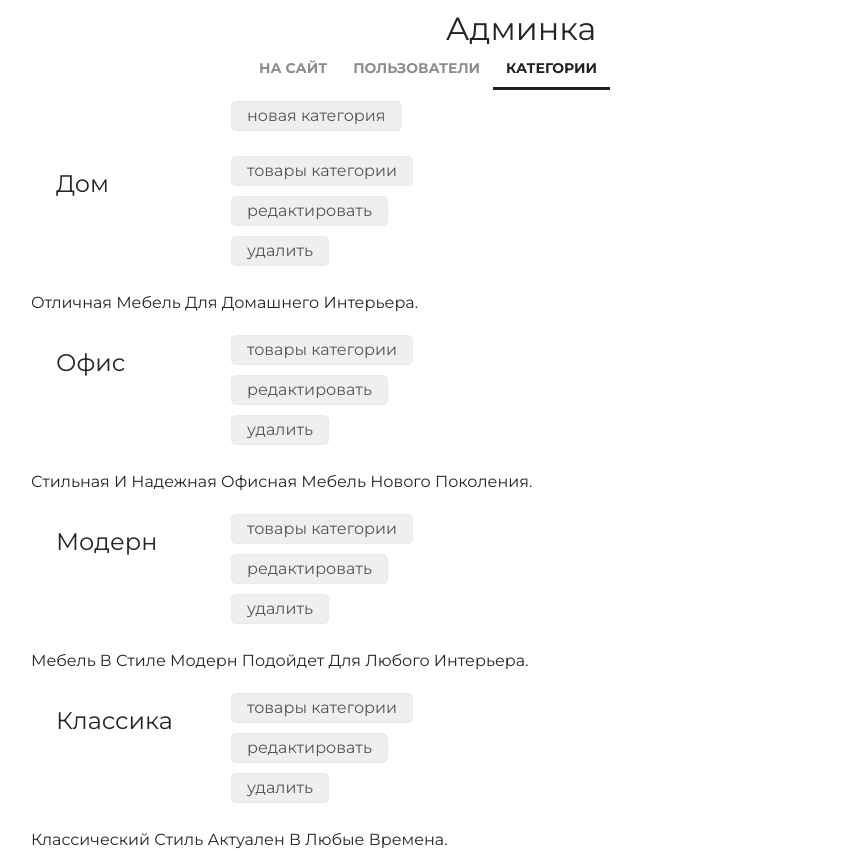
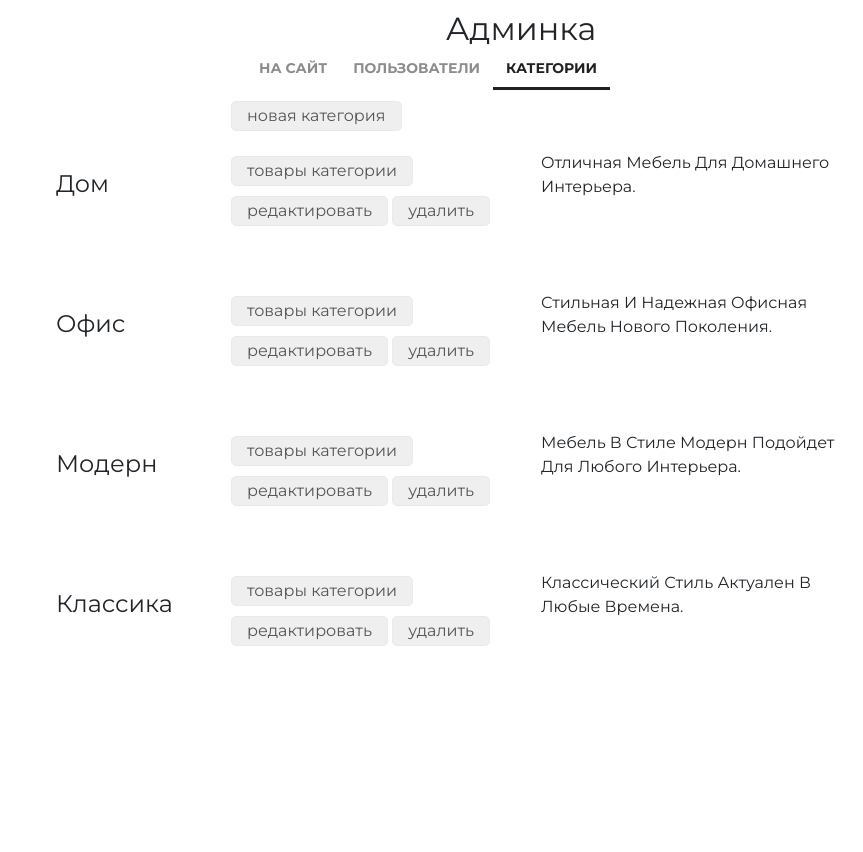
Before and after one commit to Felix-Fenix/geekshop_rel_3, a Django app: page /admin/categories/read/ in a window 1280 px wide. Shown: the whole page, without its empty margins (119-982 px from the left). After the commit the page ends 646 px from the top, so only its background shows below. Run offline with Django 3.2, Linux system fonts and the light colour scheme; a user stored in the database is signed in; data comes from the database, SQL or seed files in the repository; some libraries are stand-ins or nearby versions.

Commit message:
Lesson 7 (#12)
* lesson_7. Adminapp.

* lesson_7. Admin link and firewall.

* lesson_7. CRUD users.

* lesson_7. CRUD categories.

* lesson_7.  Изменил CSS стили.

* lesson_7.  Изменил CSS_2.

```diff
--- a/adminapp/templates/adminapp/categories.html
+++ b/adminapp/templates/adminapp/categories.html
@@ -6,7 +6,6 @@
     <button class="new_category">
         <a href={% url 'admin:category_create' %}>новая категория</a>
     </button>
-
     {% for object in objects %}
     <div class="category_record {% if not object.is_active %}not_active{% endif %}">
         <div class="category_name">
@@ -23,11 +22,10 @@
                 <a href={% url 'admin:category_delete' object.pk %}>удалить</a>
             </button>
         </div>
-
-    </div><div class="category_desc">
+        <div class="category_desc">
             {{ object.description|title }}
         </div>
+    </div>
     {% endfor %}
-
 </div>
 {% endblock %}
--- a/static/style.css
+++ b/static/style.css
@@ -109,7 +109,7 @@ body {
     border-radius: 5px;
     height: 30px;
     margin: 5px auto;
-    width: 175px;
+    /* width: 175px; */
     padding: 0 15px;
 }
 
@@ -240,7 +240,8 @@ body {
     float: left;
     margin-top: 0px;
     margin-left: 25px;
-    width: 185px;
+    width: 285px;
+
 }
 
 .category_record .category_desc {
```
Lines whose indentation alone changed are shown as unchanged.
